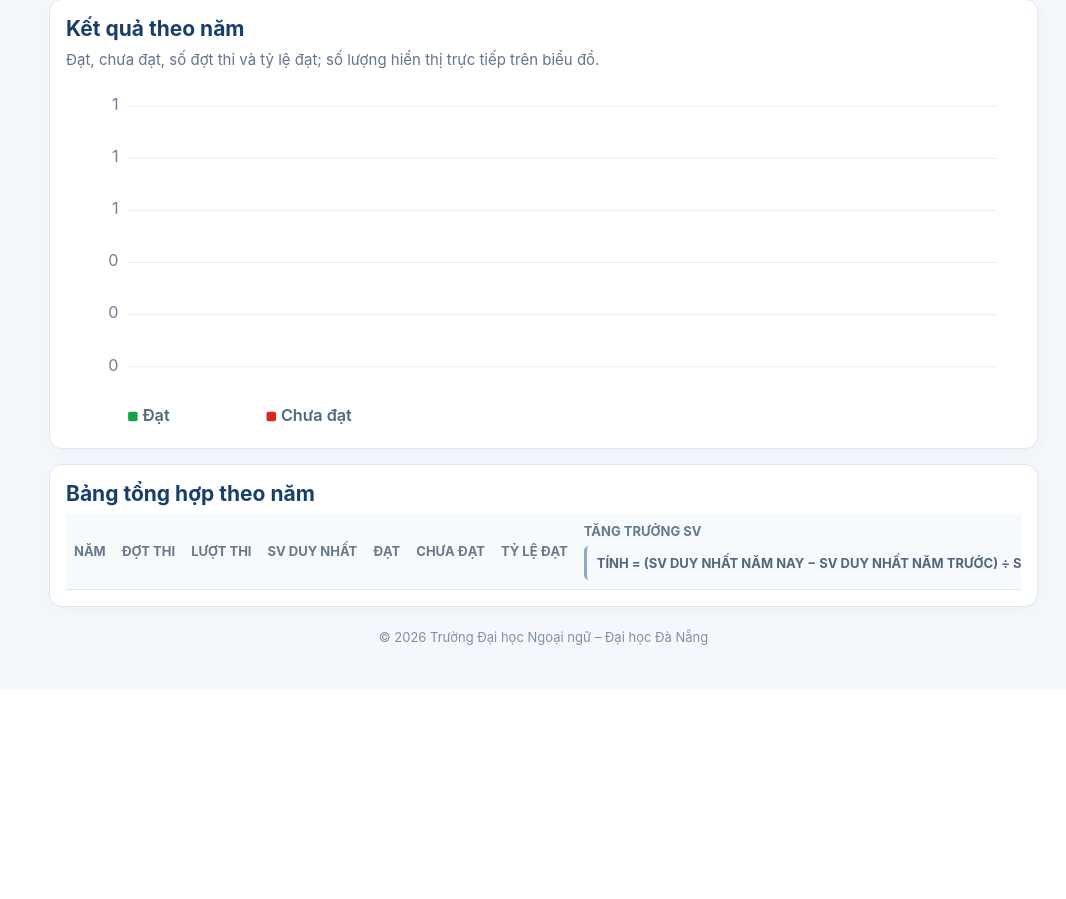
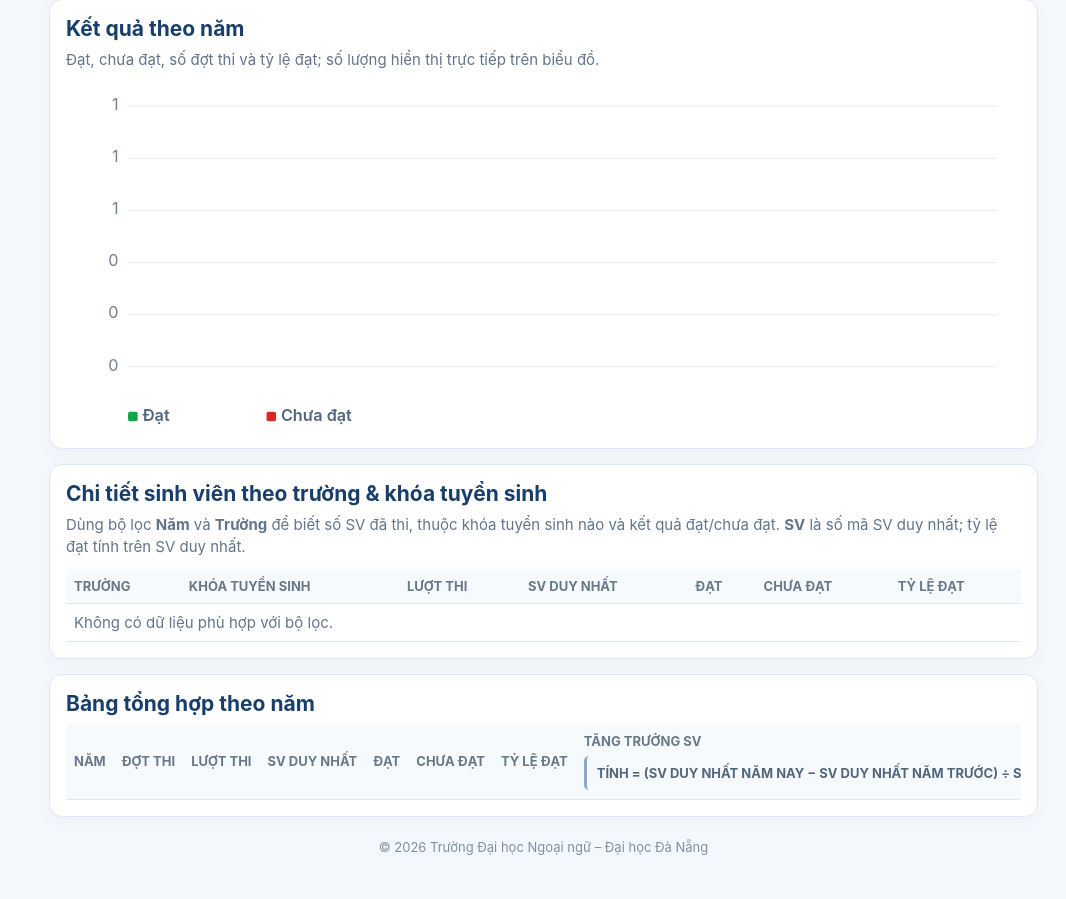
Before and after one commit to phuongktdhnn-afk/CDRDHNN, a Flask app: page / in a window 1280 px wide. Shown: the part 1472-2371 px from the top of the page, without its empty margins (214-1280 px from the left). Before the commit the page ends 2117 px from the top, so only its background shows below. Run offline with Flask 3, Linux system fonts and the light colour scheme; the visitor is signed in with stand-in values (Sample User, id 1); data comes from the database, SQL or seed files in the repository; data that the repository does not hold is empty.

Commit message:
Update dashboard V5.7 - school cohort password

```diff
--- a/app.py
+++ b/app.py
@@ -72,6 +72,7 @@ def init_db():
         else: c.execute('INSERT INTO users(username,password_hash,role,school,active,must_change_password) VALUES(?,?,?,?,1,1)',(BGH_USERNAME,generate_password_hash(BGH_PASSWORD),'viewer',None))
     else: c.execute("UPDATE users SET role='viewer',school=NULL,active=1 WHERE username=?",(BGH_USERNAME,))
     c.execute('DELETE FROM users WHERE username=? AND username<>?',(BGH_LEGACY_USERNAME,BGH_USERNAME))
+    c.execute("UPDATE users SET must_change_password=0 WHERE role<>'admin'")
     for s in SCHOOLS:
         u='school_'+s.lower().replace('&','and').replace(' ','_')
         if not c.execute('SELECT 1 FROM users WHERE username=?',(u,)).fetchone(): c.execute('INSERT INTO users(username,password_hash,role,school) VALUES(?,?,?,?)',(u,generate_password_hash(PASS_DEFAULT),'school',s))
@@ -166,6 +167,19 @@ def school_data(u,args=None):
       COUNT(DISTINCT dot_thi) rounds FROM exam_records{W} GROUP BY truong ORDER BY students DESC''',p).fetchall(); c.close()
     return [dict(r,not_=r['students']-r['achieved'],rate=pct(r['achieved'],r['students']),color=SCHOOL_COLORS.get(r['school'],'#64748b')) for r in rows]
 
+def school_cohort_data(u,args=None):
+    W,p=filter_parts(u,args); c=db()
+    rows=c.execute(f'''SELECT truong school, COALESCE(NULLIF(khoa,''), 'Chưa xác định') cohort,
+      COUNT(*) attempts, COUNT(DISTINCT ma_sv) students,
+      COUNT(DISTINCT CASE WHEN ket_qua IN ('Bậc 3','Bậc 4','Bậc 5') THEN ma_sv END) achieved
+      FROM exam_records{W} GROUP BY truong, COALESCE(NULLIF(khoa,''), 'Chưa xác định')
+      ORDER BY truong, cohort''',p).fetchall(); c.close()
+    out=[]
+    for r in rows:
+        d=dict(r); d['not_achieved']=max(d['students']-d['achieved'],0); d['rate']=pct(d['achieved'],d['students'])
+        out.append(d)
+    return out
+
 def round_data(u,args=None):
     W,p=filter_parts(u,args); c=db()
     rows=c.execute(f'''SELECT nam year,dot_thi round,COUNT(*) attempts,COUNT(DISTINCT ma_sv) students,
@@ -203,7 +217,7 @@ def login():
         c.commit(); c.close()
         if ok:
             session.clear(); session['uid']=u['id']
-            if u['must_change_password']: return redirect(url_for('change_password'))
+            if u['role']=='admin' and u['must_change_password']: return redirect(url_for('change_password'))
             return redirect(url_for('index'))
         flash('Tài khoản hoặc mật khẩu không đúng.','error')
     return render_template('login.html')
@@ -212,7 +226,7 @@ def login():
 def logout(): session.clear(); return redirect(url_for('login'))
 
 @app.route('/change-password',methods=['GET','POST'])
-@login_required
+@admin_required
 def change_password():
     if request.method=='POST':
         old=request.form.get('old',''); new=request.form.get('new','')
@@ -225,7 +239,7 @@ def change_password():
 @app.route('/')
 @login_required
 def index():
-    u=current_user(); return render_template('dashboard.html',d=aggregate(u),years=years_data(u),schools=school_data(u),results=result_data(u),opts=filter_options(u),filters={k:request.args.get(k,'') for k in ['year','cohort','school','round','result']})
+    u=current_user(); return render_template('dashboard.html',d=aggregate(u),years=years_data(u),schools=school_data(u),results=result_data(u),school_cohorts=school_cohort_data(u),opts=filter_options(u),filters={k:request.args.get(k,'') for k in ['year','cohort','school','round','result']})
 
 @app.route('/executive')
 @login_required
--- a/templates/base.html
+++ b/templates/base.html
@@ -20,4 +20,4 @@
 @media(max-width:760px){.card h3{font-size:19px}.desc{font-size:14px}.bigmetric{font-size:40px}.chart-actions .btn-mini{font-size:12px}}
 </style></head><body>
 <header class="top"><div class="brandwrap"><img class="logo" src="{{url_for('static',filename='logo.png')}}"><div><div class="brand">DASHBOARD THEO DÕI THI CĐR SV TTV ĐHĐN</div><div class="sub">Theo dõi, phân tích và báo cáo kết quả chuẩn đầu ra</div></div></div>{% if user %}<div class="user"><span>{{user['username']}}</span><a href="{{url_for('logout')}}">Đăng xuất</a></div>{% endif %}</header>
-{% if user %}<div class="layout"><aside class="side"><div class="section">Điều hành</div><a href="{{url_for('index')}}">⌂ &nbsp; Tổng quan</a><a href="{{url_for('executive')}}">◈ &nbsp; Điều hành</a><div class="section">Phân tích</div><a href="{{url_for('years')}}">▥ &nbsp; Theo năm & tăng trưởng</a><a href="{{url_for('schools')}}">▦ &nbsp; Theo trường</a><a href="{{url_for('rounds')}}">◷ &nbsp; Theo đợt thi</a>{% if user['role']!='viewer' %}<a href="{{url_for('students')}}">◉ &nbsp; Sinh viên thi lại</a>{% endif %}<div class="section">Hệ thống</div>{% if user['role']=='admin' %}<a href="{{url_for('data_view')}}">▤ &nbsp; Dữ liệu chi tiết</a><a href="{{url_for('admin')}}">⚙ &nbsp; Quản trị</a>{% endif %}<a href="{{url_for('change_password')}}">🔑 &nbsp; Đổi mật khẩu</a></aside><main class="content">{% with msgs=get_flashed_messages(with_categories=true) %}{% for cat,msg in msgs %}<div class="flash {{cat}}">{{msg}}</div>{% endfor %}{% endwith %}{% block content %}{% endblock %}<div class="footer">© 2026 Trường Đại học Ngoại ngữ – Đại học Đà Nẵng</div></main></div>{% else %}{% block public %}{% endblock %}{% endif %}</body></html>
+{% if user %}<div class="layout"><aside class="side"><div class="section">Điều hành</div><a href="{{url_for('index')}}">⌂ &nbsp; Tổng quan</a><a href="{{url_for('executive')}}">◈ &nbsp; Điều hành</a><div class="section">Phân tích</div><a href="{{url_for('years')}}">▥ &nbsp; Theo năm & tăng trưởng</a><a href="{{url_for('schools')}}">▦ &nbsp; Theo trường</a><a href="{{url_for('rounds')}}">◷ &nbsp; Theo đợt thi</a>{% if user['role']!='viewer' %}<a href="{{url_for('students')}}">◉ &nbsp; Sinh viên thi lại</a>{% endif %}<div class="section">Hệ thống</div>{% if user['role']=='admin' %}<a href="{{url_for('data_view')}}">▤ &nbsp; Dữ liệu chi tiết</a><a href="{{url_for('admin')}}">⚙ &nbsp; Quản trị</a>{% endif %}{% if user['role']=='admin' %}<a href="{{url_for('change_password')}}">🔑 &nbsp; Đổi mật khẩu</a>{% endif %}</aside><main class="content">{% with msgs=get_flashed_messages(with_categories=true) %}{% for cat,msg in msgs %}<div class="flash {{cat}}">{{msg}}</div>{% endfor %}{% endwith %}{% block content %}{% endblock %}<div class="footer">© 2026 Trường Đại học Ngoại ngữ – Đại học Đà Nẵng</div></main></div>{% else %}{% block public %}{% endblock %}{% endif %}</body></html>
--- a/templates/dashboard.html
+++ b/templates/dashboard.html
@@ -2,10 +2,10 @@
 <div class="pagehead"><div><h1>Tổng quan kết quả thi CĐR</h1><p>Số liệu thực từ cơ sở dữ liệu; tỷ lệ luôn hiển thị 2 chữ số thập phân.</p></div></div>
 <form class="filters">
 <select name="year"><option value="">Tất cả năm</option>{% for x in opts.nam %}<option value="{{x}}" {{'selected' if filters.year==x|string}}>{{x}}</option>{% endfor %}</select>
-<select name="cohort"><option value="">Tất cả khóa</option>{% for x in opts.khoa %}<option value="{{x}}">{{x}}</option>{% endfor %}</select>
-{% if user.role=='admin' %}<select name="school"><option value="">Tất cả trường</option>{% for x in opts.truong %}<option value="{{x}}">{{x}}</option>{% endfor %}</select>{% endif %}
-<select name="round"><option value="">Tất cả đợt thi</option>{% for x in opts.dot_thi %}<option value="{{x}}">{{x}}</option>{% endfor %}</select>
-<select name="result"><option value="">Tất cả kết quả</option>{% for x in opts.ket_qua %}<option value="{{x}}">{{x}}</option>{% endfor %}</select>
+<select name="cohort"><option value="">Tất cả khóa</option>{% for x in opts.khoa %}<option value="{{x}}" {{'selected' if filters.cohort==x|string}}>{{x}}</option>{% endfor %}</select>
+{% if user.role in ('admin','viewer') %}<select name="school"><option value="">Tất cả trường</option>{% for x in opts.truong %}<option value="{{x}}" {{'selected' if filters.school==x|string}}>{{x}}</option>{% endfor %}</select>{% endif %}
+<select name="round"><option value="">Tất cả đợt thi</option>{% for x in opts.dot_thi %}<option value="{{x}}" {{'selected' if filters.round==x|string}}>{{x}}</option>{% endfor %}</select>
+<select name="result"><option value="">Tất cả kết quả</option>{% for x in opts.ket_qua %}<option value="{{x}}" {{'selected' if filters.result==x|string}}>{{x}}</option>{% endfor %}</select>
 <button class="btn">Lọc</button><a class="btn light" href="{{url_for('index')}}">Xóa lọc</a></form>{% if user.role=='admin' %}<div class="data-actions"><a class="btn" href="{{url_for('export_csv',year=filters.year,cohort=filters.cohort,school=filters.school,round=filters.round,result=filters.result)}}">⬇ Xuất CSV dữ liệu</a><a class="btn light" href="{{url_for('export_xlsx',year=filters.year,cohort=filters.cohort,school=filters.school,round=filters.round,result=filters.result)}}">⬇ Xuất Excel dữ liệu</a></div>{% endif %}
 
 <div class="kpis">
@@ -35,6 +35,14 @@
 <button type="button" class="btn-mini" onclick="CDRCharts.exportSVG('growthChart','tang_truong_sv_theo_nam')">⬇ Xuất SVG</button>
 </div></div>
 <div class="card" style="grid-column:1/-1"><h3>Kết quả theo năm</h3><div class="desc">Đạt, chưa đạt, số đợt thi và tỷ lệ đạt; số lượng hiển thị trực tiếp trên biểu đồ.</div><div class="chartbox" style="height:350px" id="annualResultChart"></div></div>
+
+<div class="card" style="grid-column:1/-1">
+<h3>Chi tiết sinh viên theo trường &amp; khóa tuyển sinh</h3>
+<div class="desc">Dùng bộ lọc <b>Năm</b> và <b>Trường</b> để biết số SV đã thi, thuộc khóa tuyển sinh nào và kết quả đạt/chưa đạt. <b>SV</b> là số mã SV duy nhất; tỷ lệ đạt tính trên SV duy nhất.</div>
+<div class="tablewrap"><table class="table"><tr><th>Trường</th><th>Khóa tuyển sinh</th><th>Lượt thi</th><th>SV duy nhất</th><th>Đạt</th><th>Chưa đạt</th><th>Tỷ lệ đạt</th></tr>
+{% for x in school_cohorts %}<tr><td><b>{{x.school}}</b></td><td>{{x.cohort}}</td><td>{{'{:,}'.format(x.attempts).replace(',','.')}}</td><td>{{'{:,}'.format(x.students).replace(',','.')}}</td><td>{{'{:,}'.format(x.achieved).replace(',','.')}}</td><td>{{'{:,}'.format(x.not_achieved).replace(',','.')}}</td><td><b>{{'%.2f'|format(x.rate)}}%</b></td></tr>{% else %}<tr><td colspan="7" class="muted">Không có dữ liệu phù hợp với bộ lọc.</td></tr>{% endfor %}
+</table></div></div>
+
 <div class="card" style="grid-column:1/-1"><h3>Bảng tổng hợp theo năm</h3>
 <div class="tablewrap"><table class="table"><tr><th>Năm</th><th>Đợt thi</th><th>Lượt thi</th><th>SV duy nhất</th><th>Đạt</th><th>Chưa đạt</th><th>Tỷ lệ đạt</th><th>Tăng trưởng SV<div class="note-calc">Tính = (SV duy nhất năm nay − SV duy nhất năm trước) ÷ SV duy nhất năm trước × 100.</div></th></tr>
 {% for x in years %}<tr><td><b>{{x.year}}</b></td><td>{{x.rounds}}</td><td>{{x.attempts}}</td><td>{{x.students}}</td><td>{{x.achieved}}</td><td>{{x.not}}</td><td><b>{{'%.2f'|format(x.rate)}}%</b></td><td>{% if x.growth_students is none %}—{% elif x.growth_students>=0 %}<span class="up">+{{'%.2f'|format(x.growth_students)}}%</span>{% else %}<span class="down">{{'%.2f'|format(x.growth_students)}}%</span>{% endif %}</td></tr>{% endfor %}
```
